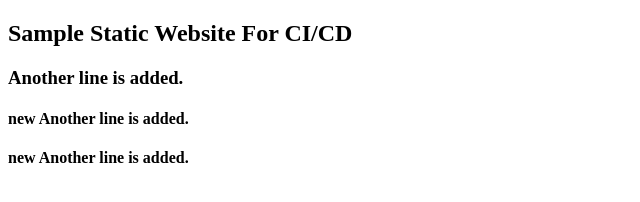
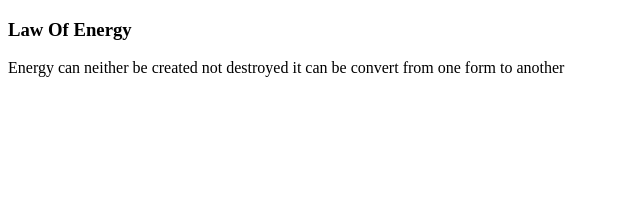
Before and after one commit to prashantatevm/aprilproject, a plain HTML site: page index.html in a window 1280 px wide. Shown: the whole page, without its empty margins (0-640 px from the left). Drawn offline with Linux system fonts and the light colour scheme.

Commit message:
New Changes done

```diff
--- a/index.html
+++ b/index.html
@@ -6,9 +6,7 @@
     <title>Document</title>
 </head>
 <body>
-    <h2>Sample Static Website For CI/CD</h2>
-    <h3>Another line is added.</h3>
-    <h4>new Another line is added.</h3>
-    <h4>new Another line is added.</h3>
+    <h3>Law Of Energy</h3>
+    <p>Energy can neither be created not destroyed it can be convert from one form to another</p>
 </body>
 </html>
```
